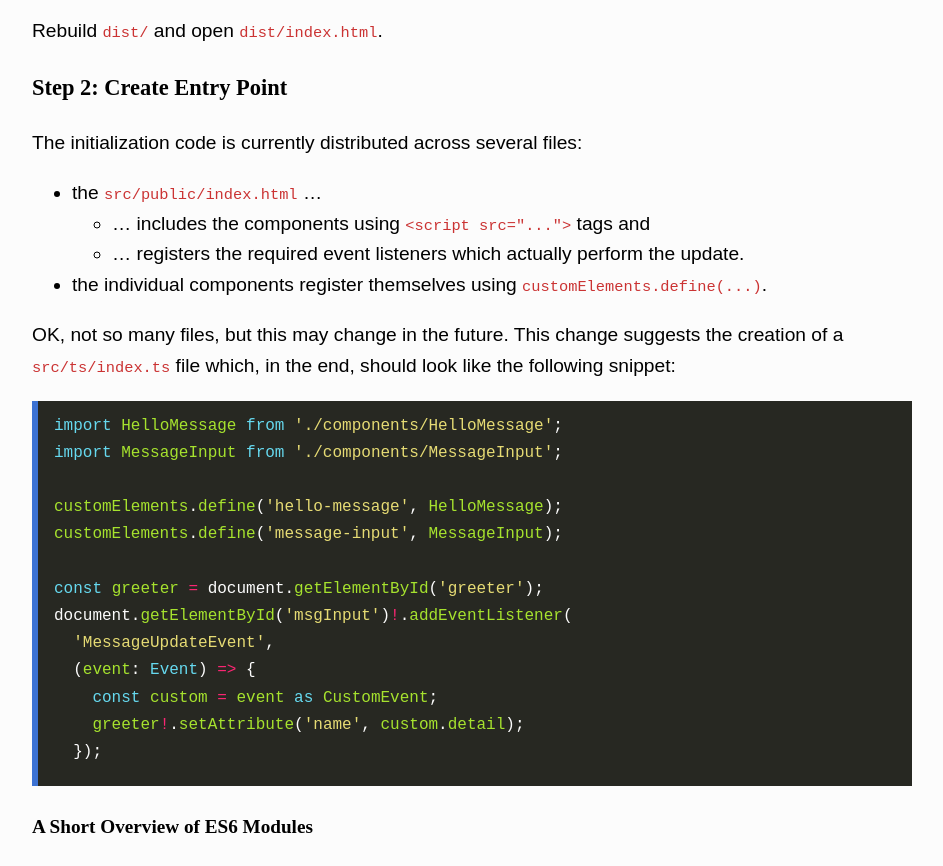
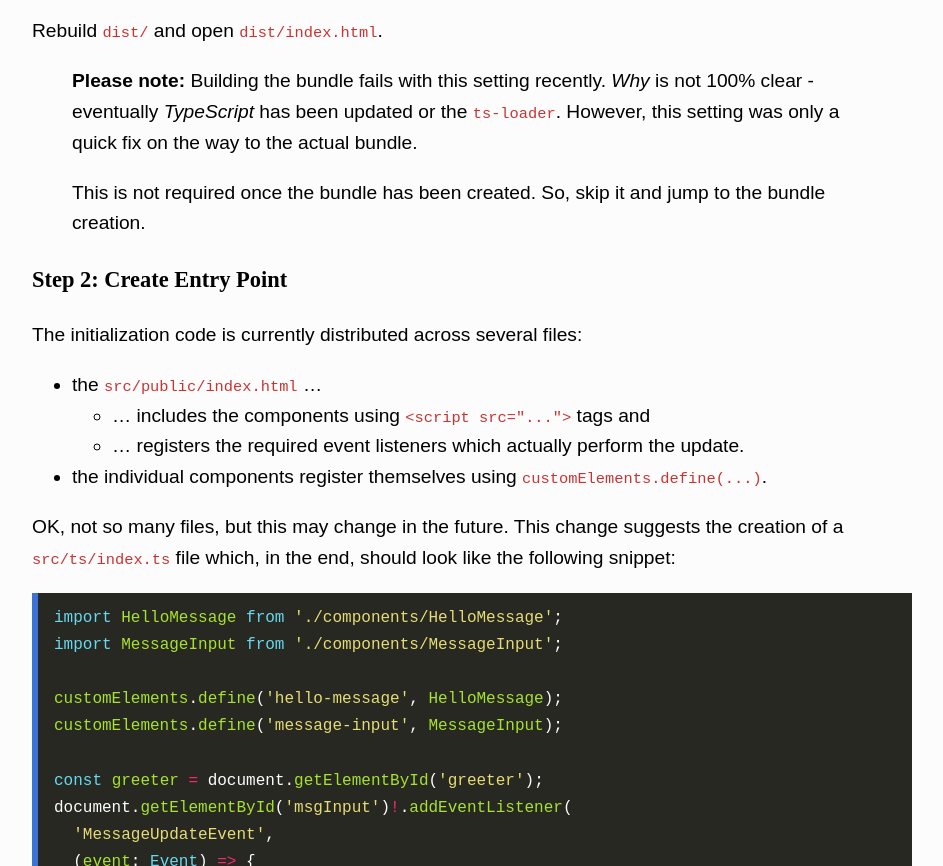
Before and after one commit to bvfnbk/bvfnbk.github.io, a plain HTML site: page posts/example-web-components/components-as-bundle/index.html in a window 1280 px wide. Shown: the part 1737-2603 px from the top of the page, without its empty margins (328-1271 px from the left). Drawn offline with Linux system fonts and the light colour scheme.

Commit message:
deploy: bvfnbk/source.bvfnbk.github.io@ec25e3242d81cbe95e6331f9e777174111ee6d83

```diff
--- a/posts/example-web-components/components-as-bundle/index.html
+++ b/posts/example-web-components/components-as-bundle/index.html
@@ -25,7 +25,9 @@ matching the source directory structure.</p><p>This can be easily fixed: update
 </span></span><span style=display:flex><span>    <span style=color:#f92672>&#34;rootDir&#34;</span>: <span style=color:#e6db74>&#34;src/ts&#34;</span>
 </span></span><span style=display:flex><span>  }
 </span></span><span style=display:flex><span>}
-</span></span></code></pre></div><p>Rebuild <code>dist/</code> and open <code>dist/index.html</code>.</p><h3 id=step-2-create-entry-point>Step 2: Create Entry Point</h3><p>The initialization code is currently distributed across several files:</p><ul><li>the <code>src/public/index.html</code> …<ul><li>… includes the components using <code>&lt;script src="..."></code> tags and</li><li>… registers the required event listeners which actually perform the update.</li></ul></li><li>the individual components register themselves using <code>customElements.define(...)</code>.</li></ul><p>OK, not so many files, but this may change in the future. This change suggests the creation of a <code>src/ts/index.ts</code> file
+</span></span></code></pre></div><p>Rebuild <code>dist/</code> and open <code>dist/index.html</code>.</p><blockquote><p><strong>Please note:</strong> Building the bundle fails with this setting recently. <em>Why</em> is not 100% clear - eventually
+<em>TypeScript</em> has been updated or the <code>ts-loader</code>. However, this setting was only a quick fix on the way to the actual
+bundle.</p><p>This is not required once the bundle has been created. So, skip it and jump to the bundle creation.</p></blockquote><h3 id=step-2-create-entry-point>Step 2: Create Entry Point</h3><p>The initialization code is currently distributed across several files:</p><ul><li>the <code>src/public/index.html</code> …<ul><li>… includes the components using <code>&lt;script src="..."></code> tags and</li><li>… registers the required event listeners which actually perform the update.</li></ul></li><li>the individual components register themselves using <code>customElements.define(...)</code>.</li></ul><p>OK, not so many files, but this may change in the future. This change suggests the creation of a <code>src/ts/index.ts</code> file
 which, in the end, should look like the following snippet:</p><div class=highlight><pre tabindex=0 style=color:#f8f8f2;background-color:#272822;-moz-tab-size:4;-o-tab-size:4;tab-size:4><code class=language-typescript data-lang=typescript><span style=display:flex><span><span style=color:#66d9ef>import</span> <span style=color:#a6e22e>HelloMessage</span> <span style=color:#66d9ef>from</span> <span style=color:#e6db74>&#39;./components/HelloMessage&#39;</span>;
 </span></span><span style=display:flex><span><span style=color:#66d9ef>import</span> <span style=color:#a6e22e>MessageInput</span> <span style=color:#66d9ef>from</span> <span style=color:#e6db74>&#39;./components/MessageInput&#39;</span>;
 </span></span><span style=display:flex><span>
```
